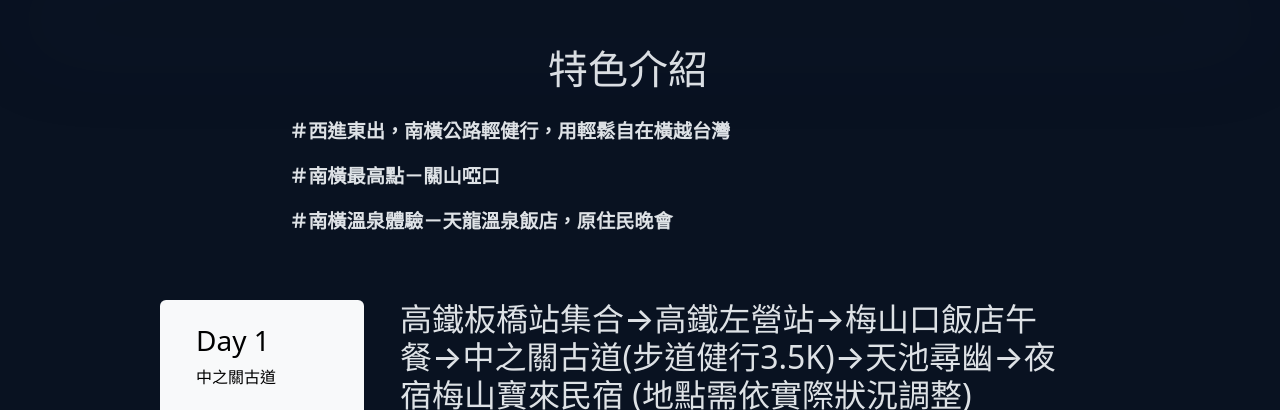
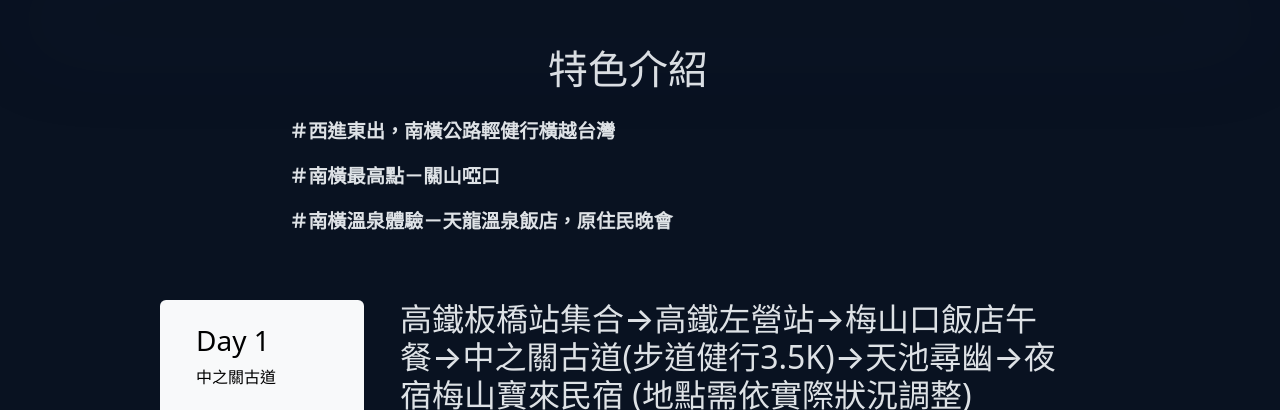
Before and after one commit to CYC241002/20250109_ACT001S, a plain HTML site: page index.html in a window 1280 px wide. Shown: the part 5065-5475 px from the top of the page. Drawn offline with nearby package versions, Linux system fonts and the light colour scheme.

Commit message:
修正南橫特色介紹

```diff
--- a/index.html
+++ b/index.html
@@ -333,7 +333,7 @@
                 <article class="row">
                     <a name="sec2-intro"><h1 class="text-center">特色介紹</h1></a>
                     <div class="feature w-75">
-                        <p>西進東出，南橫公路輕健行，用輕鬆自在橫越台灣</p>
+                        <p>西進東出，南橫公路輕健行橫越台灣</p>
                         <p>南橫最高點－關山啞口</p>
                         <p>南橫溫泉體驗－天龍溫泉飯店，原住民晚會</p>
                     </div>
```
